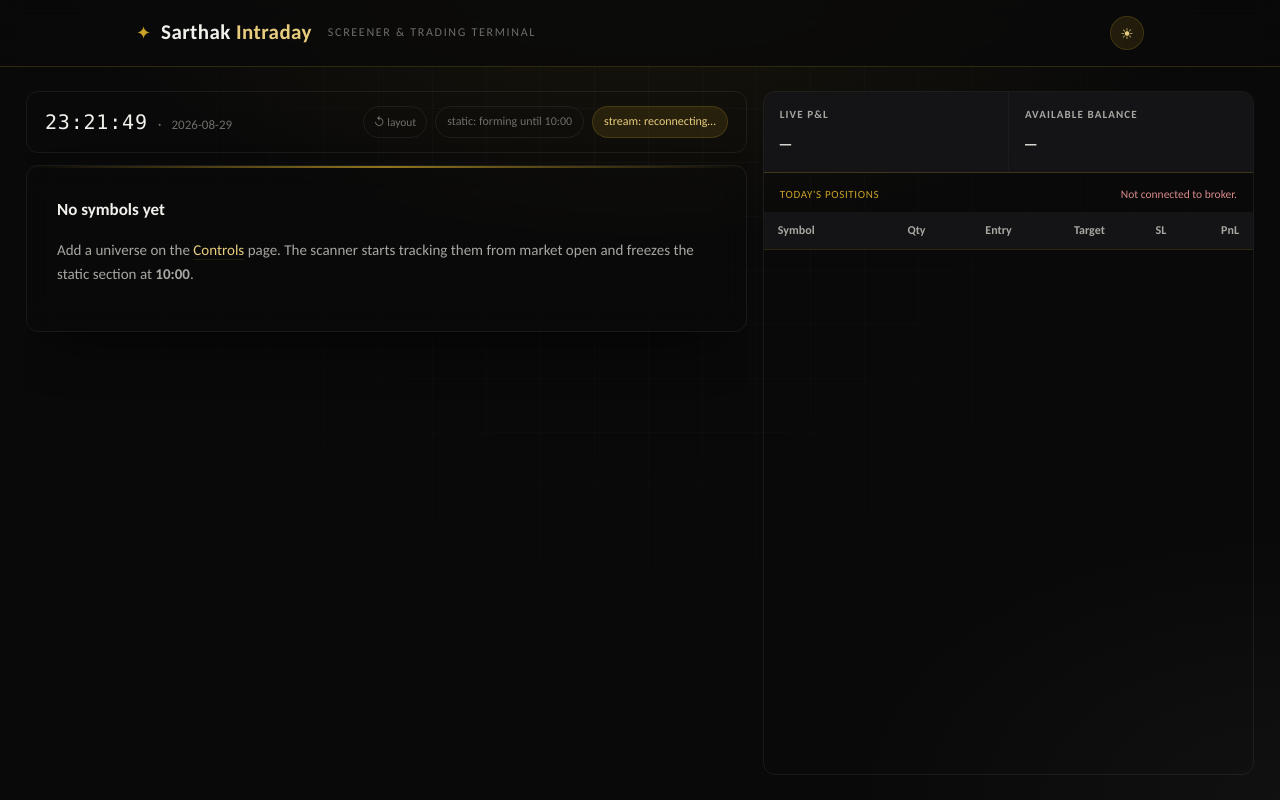
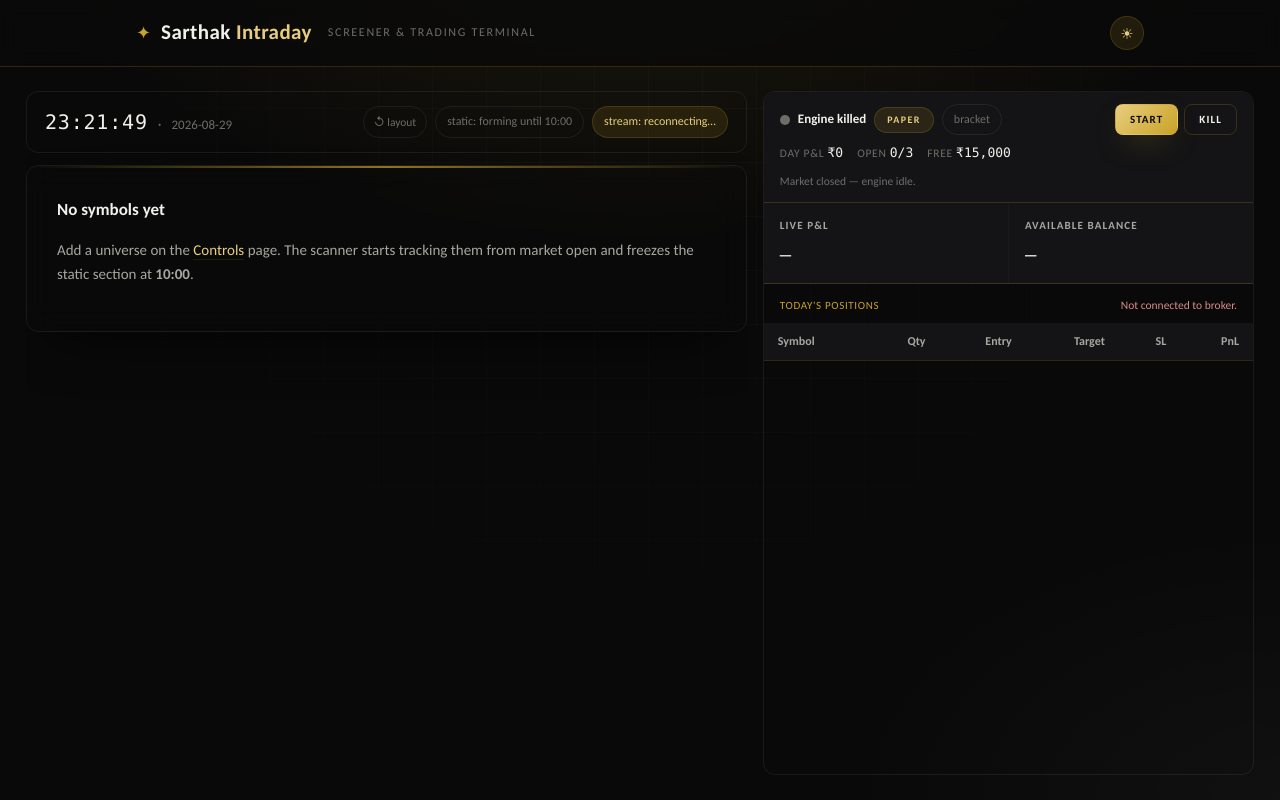
Before and after one commit to arpit-iima-codes/sarthak-intraday, a FastAPI app: template app/templates/scanner.html in a window 1280 px wide. Run offline with FastAPI, Linux system fonts and the light colour scheme; the template is opened without the code that fills it, so the values that code supplies are empty.

Commit message:
Move the buy-engine UI into the scanner right pane
Drop the separate /engine tab and page. The engine arm/kill controls plus
headline numbers (day P&L, open/max, free capital, mode, queued signals) now
sit in a compact strip at the top of the /scanner right pane, above the P&L
block. /engine 301-redirects to /scanner; start/kill redirect back to
/scanner.

Co-Authored-By: Claude Sonnet 5 <noreply@anthropic.com>
Claude-Session: https://claude.ai/code/session_01S84DP19is74SmkLChTA52Q

```diff
--- a/app/main.py
+++ b/app/main.py
@@ -12,7 +12,6 @@
   POST /controls/universe   validate + save the universe
   POST /controls/freeze-time  set the static-section freeze time (IST)
   POST /controls/engine     save the buy-engine settings
-  GET  /engine              buy-engine dashboard (positions, P&L, arm/kill)
   GET  /api/engine/state    one-shot engine snapshot (JSON)
   GET  /api/engine/stream   engine snapshot stream (SSE, ~1.5s)
   POST /engine/start        arm the engine (take new signals)
@@ -481,15 +480,11 @@ async def save_engine_controls(request: Request):
 
 
 # --------------------------------------------------------------------------- #
-# buy engine
+# buy engine  (UI lives in the /scanner right pane)
 # --------------------------------------------------------------------------- #
-@app.get("/engine", response_class=HTMLResponse)
-async def engine_page(request: Request):
-    if not await active_session():
-        request.session.clear()
-        _flash(request, "Not connected. Please sign in.")
-        return RedirectResponse("/", status_code=303)
-    return templates.TemplateResponse(request, "engine.html", _ctx(request))
+@app.get("/engine")
+async def engine_page_moved():
+    return RedirectResponse("/scanner", status_code=301)
 
 
 @app.get("/api/engine/state")
@@ -523,7 +518,7 @@ async def engine_start(request: Request):
         return RedirectResponse("/", status_code=303)
     engine.set_armed(True)
     _flash(request, "Engine armed — watching for 10:00 breakouts.", "success")
-    return RedirectResponse("/engine", status_code=303)
+    return RedirectResponse("/scanner", status_code=303)
 
 
 @app.post("/engine/kill")
@@ -533,7 +528,7 @@ async def engine_kill(request: Request):
         return RedirectResponse("/", status_code=303)
     engine.set_armed(False)
     _flash(request, "Engine killed — no new entries. Open positions still managed.", "success")
-    return RedirectResponse("/engine", status_code=303)
+    return RedirectResponse("/scanner", status_code=303)
 
 
 # --------------------------------------------------------------------------- #
--- a/app/static/engine.js
+++ b/app/static/engine.js
@@ -2,91 +2,52 @@
   "use strict";
 
   const $ = (id) => document.getElementById(id);
+  const strip = $("eng-strip");
+  if (!strip) return;                       // only present on the scanner page
+
   const POLL_MS = 2000;
 
-  const inr = (v, d = 2) =>
+  const inr = (v, d = 0) =>
     v === null || v === undefined || Number.isNaN(v)
       ? "—"
       : Number(v).toLocaleString("en-IN", { minimumFractionDigits: d, maximumFractionDigits: d });
-  const money = (v, d = 0) =>
+  const money = (v) =>
     v === null || v === undefined
       ? "—"
-      : (v < 0 ? "−" : v > 0 ? "+" : "") + "₹" + inr(Math.abs(v), d);
-  const rupee = (v) => (v === null || v === undefined ? "—" : "₹" + inr(v, 0));
+      : (v < 0 ? "−" : v > 0 ? "+" : "") + "₹" + inr(Math.abs(v), 0);
   const dir = (v) => (v === null || v === undefined || v === 0 ? "" : v > 0 ? "up" : "down");
-  const disp = (s) => String(s || "").replace(/^[A-Z]+:/, "").replace(/-(EQ|INDEX)$/, "");
-  const clock = (iso) => {
-    try { return new Date(iso).toLocaleTimeString("en-GB", { timeZone: "Asia/Kolkata" }); }
-    catch { return "--:--:--"; }
-  };
-
-  const REASON = { target: "target ✓", stop: "stop ✕", eod: "closed (EOD)", kill: "closed" };
 
   function render(d) {
-    $("eng-clock").textContent = clock(d.server_time);
+    strip.hidden = false;
 
-    const armed = d.armed;
+    const armed = !!d.armed;
     $("eng-dot").className = "pulse" + (armed ? "" : " off");
-    $("eng-state").textContent = armed
-      ? "Armed — watching for breakouts"
-      : "Killed — no new entries";
-    $("eng-mode").textContent = (d.mode || "").toUpperCase();
+    $("eng-state").textContent = armed ? "Engine armed" : "Engine killed";
+    $("eng-mode").textContent = String(d.mode || "").toUpperCase();
     $("eng-mode").className = "badge" + (d.mode === "live" ? " badge-live" : "");
     $("eng-style").textContent = d.style === "eod" ? "hold to close" : "bracket";
 
-    let note = "";
-    if (!d.in_session) note = "Market closed — engine idle.";
-    else if (!d.scanner_frozen) note = "Waiting for the scanner to freeze the 10:00 high.";
-    else if (d.past_square_off) note = "Past square-off — no new entries; open positions being flattened.";
-    $("eng-note").textContent = note ||
-      "Buys any scanner symbol on a live cross above its 10:00 high.";
-
     const p = d.pnl || {};
-    $("eng-pnl").textContent = money(p.total);
-    $("eng-pnl").className = "stat-val " + dir(p.total);
-    $("eng-realised").textContent = money(p.realised);
-    $("eng-realised").className = "stat-val " + dir(p.realised);
+    const pnl = $("eng-pnl");
+    pnl.textContent = money(p.total);
+    pnl.className = dir(p.total);
 
     const c = d.counts || {};
-    $("eng-slots").textContent = `${c.open ?? "—"} / ${c.max_positions ?? "—"}`;
-    const cap = d.capital || {};
-    $("eng-deployed").textContent = rupee(cap.deployed);
-    $("eng-free").textContent = rupee(cap.free);
+    $("eng-slots").textContent = `${c.open ?? "—"}/${c.max_positions ?? "—"}`;
+    $("eng-free").textContent = d.capital ? "₹" + inr(d.capital.free) : "—";
 
     const pend = d.pending || [];
     const pe = $("eng-pending");
     pe.hidden = pend.length === 0;
     pe.textContent = pend.length ? `queued: ${pend.join(", ")}` : "";
 
-    const rows = d.positions || [];
-    $("eng-empty").hidden = rows.length > 0;
-    $("eng-rows").innerHTML = rows
-      .map((r) => {
-        const open = r.status === "open";
-        const status = open
-          ? `<span class="chip chip-ok">open</span>`
-          : `<span class="chip chip-dim">${REASON[r.exit_reason] || "closed"}</span>`;
-        const paper = r.mode === "paper" ? ` <span class="chip-dim">paper</span>` : "";
-        return `
-      <tr class="${open ? "" : "closed"}">
-        <td class="col-sym" title="${r.symbol}">${disp(r.symbol)}${paper}</td>
-        <td class="num">${r.qty}</td>
-        <td class="num">${inr(r.entry_price)}</td>
-        <td class="num">${inr(open ? r.ltp : r.exit_price)}</td>
-        <td class="num dim">${inr(r.target_price)}</td>
-        <td class="num dim">${inr(r.stop_price)}</td>
-        <td class="num ${dir(r.pnl)}">${money(r.pnl, 2)}</td>
-        <td>${status}</td>
-      </tr>`;
-      })
-      .join("");
-
-    const errs = d.errors || [];
-    $("eng-errbox").hidden = errs.length === 0;
-    $("eng-errs").innerHTML = errs
-      .map((e) => `<li class="bad"><span class="mono vsym">${clock(e.at)}</span>
-        <span class="vdim">${e.msg}</span></li>`)
-      .join("");
+    let note = "";
+    if (!d.in_session) note = "Market closed — engine idle.";
+    else if (!d.scanner_frozen) note = "Waiting for the 10:00 freeze.";
+    else if (d.past_square_off) note = "Past square-off — flattening, no new entries.";
+    else if (armed) note = "Buys any symbol above on a fresh cross of its 10:00 high.";
+    else note = "Not taking entries. Open positions are still managed.";
+    $("eng-note").textContent = note;
   }
 
   async function poll() {
--- a/app/static/style.css
+++ b/app/static/style.css
@@ -799,19 +799,47 @@ input[type="time"], input[type="number"] { font-family: var(--mono); color-schem
 }
 .check input { width: auto; }
 
-.eng-head {
+/* engine control strip — top of the scanner's right pane */
+.eng-strip {
+  flex: none;
+  display: flex;
+  flex-direction: column;
+  gap: 8px;
+  padding: 12px 16px;
+  background: var(--surface-2);
+  border-bottom: 1px solid var(--line);
+}
+.eng-strip-top {
   display: flex;
   align-items: center;
-  justify-content: space-between;
-  gap: 16px;
+  gap: 8px;
   flex-wrap: wrap;
-  margin-bottom: 12px;
 }
-.eng-status { display: flex; align-items: center; gap: 10px; flex-wrap: wrap; }
-.eng-status .badge { margin-left: 0; }
-.eng-status .status-text { font-size: 15px; }
-.eng-actions { display: flex; gap: 8px; }
-.eng-actions .btn { width: auto; margin-top: 0; }
+.eng-strip-state { font-size: 13px; font-weight: 700; color: var(--ink); }
+.eng-strip-top .badge { margin-left: 0; }
+.eng-strip-btns { display: flex; gap: 6px; margin-left: auto; }
+.eng-strip-btns .btn { width: auto; margin-top: 0; }
+.eng-strip-btns form { display: inline; }
+
+.eng-strip-nums {
+  display: flex;
+  gap: 14px;
+  flex-wrap: wrap;
+  font-size: 11.5px;
+  letter-spacing: 0.06em;
+  text-transform: uppercase;
+  color: var(--ink-faint);
+}
+.eng-strip-nums b {
+  font-family: var(--mono);
+  font-weight: 500;
+  font-size: 13px;
+  letter-spacing: 0;
+  color: var(--ink);
+}
+.eng-strip-nums b.up { color: var(--ok-bright); }
+.eng-strip-nums b.down { color: var(--err); }
+.eng-strip-note { margin: 0; font-size: 11.5px; color: var(--ink-faint); }
 
 .pulse.off { background: var(--ink-faint); animation: none; }
 .badge-live {
@@ -819,9 +847,6 @@ input[type="time"], input[type="number"] { font-family: var(--mono); color-schem
   background: rgba(217, 138, 138, 0.12);
   border-color: rgba(217, 138, 138, 0.45);
 }
-
-.eng-stats { margin-bottom: 22px; }
-.eng-stats .stat { flex: 1; min-width: 120px; }
 
 /* content links (nav / buttons opt out with their own classes) */
 .sub a, .hint a, .card p a, .card-muted a, .pos-empty a {
--- a/app/templates/base.html
+++ b/app/templates/base.html
@@ -28,7 +28,6 @@
       {% if nav and nav != "/" %}
       <nav class="mainnav">
         <a href="/scanner" class="{{ 'active' if nav == '/scanner' }}">Scanner</a>
-        <a href="/engine" class="{{ 'active' if nav == '/engine' }}">Engine</a>
         <a href="/controls" class="{{ 'active' if nav == '/controls' }}">Controls</a>
       </nav>
       {% else %}
--- a/app/templates/controls.html
+++ b/app/templates/controls.html
@@ -95,7 +95,8 @@
     <h1>10:00-breakout settings</h1>
     <p class="sub">The engine buys a scanner symbol the moment its live price
        crosses above its frozen {{ freeze_time }} high, sized to the budget
-       below. Arm / kill it on the <a href="/engine">Engine</a> page.</p>
+       below. Arm / kill it from the strip on the
+       <a href="/scanner">Scanner</a> page.</p>
   </div>
 
   <form method="post" action="/controls/engine" class="form">
--- a/app/templates/scanner.html
+++ b/app/templates/scanner.html
@@ -36,8 +36,32 @@
     </div>
   </section>
 
-  <!-- ---------------- right: day positions ---------------- -->
+  <!-- ---------------- right: buy engine + day positions ---------------- -->
   <aside class="pos-pane">
+    <div class="eng-strip" id="eng-strip" hidden>
+      <div class="eng-strip-top">
+        <span class="pulse" id="eng-dot"></span>
+        <span class="eng-strip-state" id="eng-state">—</span>
+        <span class="badge" id="eng-mode">—</span>
+        <span class="chip chip-dim" id="eng-style">—</span>
+        <span class="eng-strip-btns">
+          <form method="post" action="/engine/start" class="topbar-form">
+            <button type="submit" class="btn btn-primary btn-sm">Start</button>
+          </form>
+          <form method="post" action="/engine/kill" class="topbar-form">
+            <button type="submit" class="btn btn-ghost btn-sm">Kill</button>
+          </form>
+        </span>
+      </div>
+      <div class="eng-strip-nums">
+        <span>Day P&amp;L <b id="eng-pnl">—</b></span>
+        <span>Open <b id="eng-slots">—</b></span>
+        <span>Free <b id="eng-free">—</b></span>
+        <span class="chip chip-dim" id="eng-pending" hidden></span>
+      </div>
+      <p class="eng-strip-note" id="eng-note"></p>
+    </div>
+
     <div class="pos-stats">
       <div class="stat">
         <span class="stat-label">Live P&amp;L</span>
@@ -78,4 +102,5 @@
 {% block scripts %}
 <script src="/static/scanner.js"></script>
 <script src="/static/positions.js"></script>
+<script src="/static/engine.js"></script>
 {% endblock %}
```
Also changed, not shown: app/templates/engine.html (deleted, +0 -86 lines), README.md.
